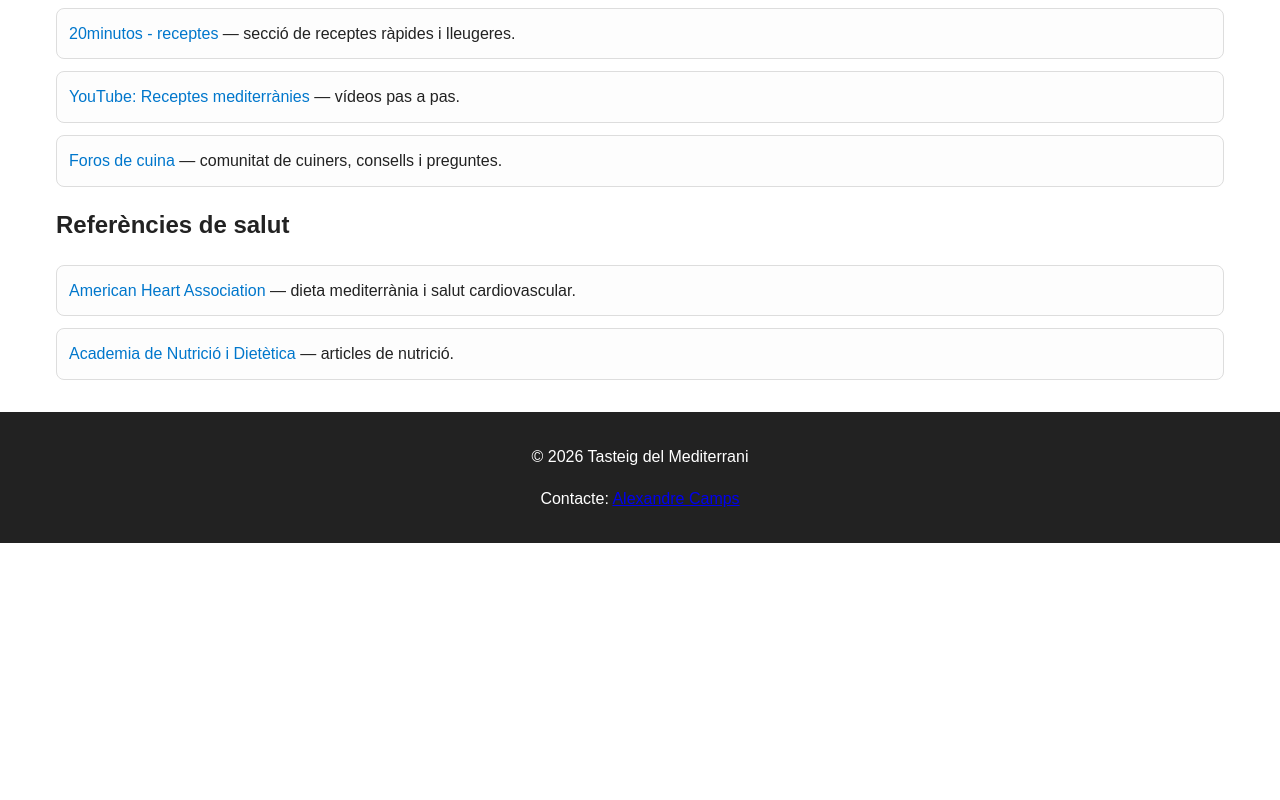
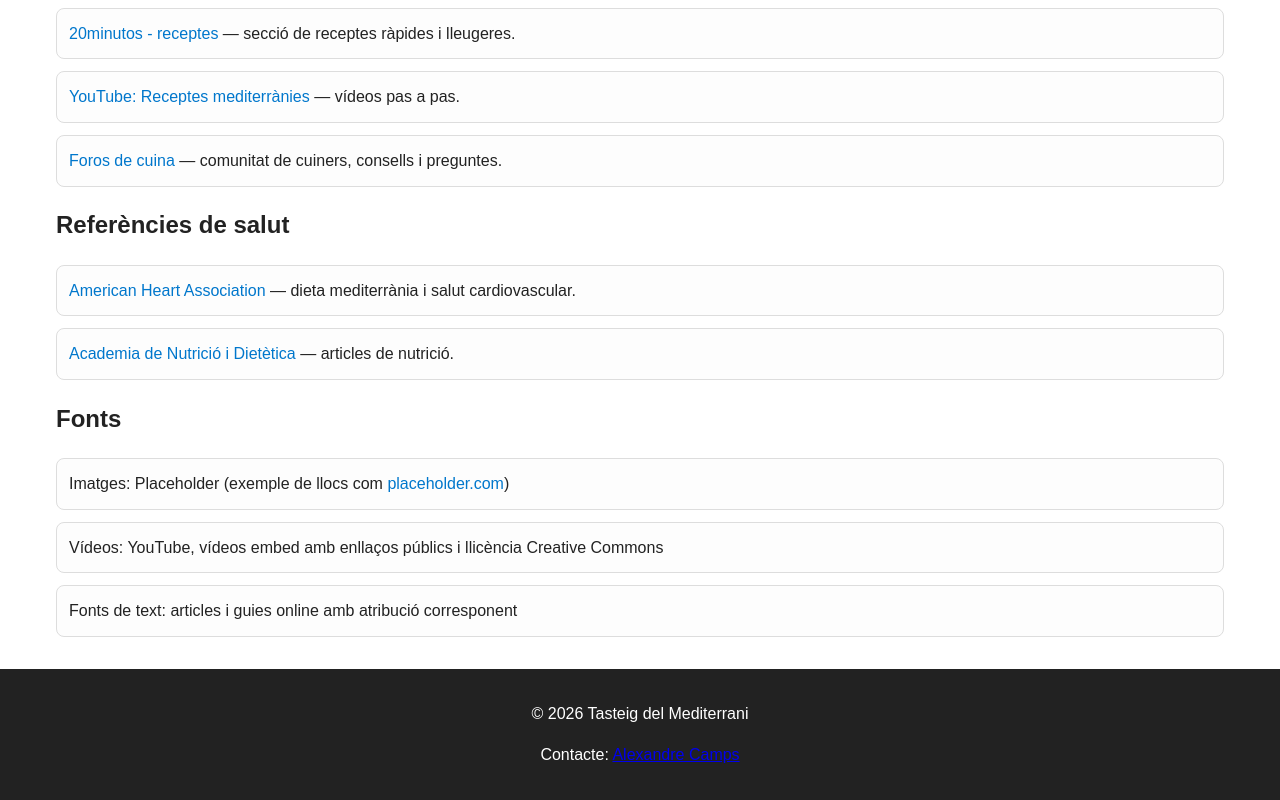
Before and after one commit to acampsme/PAC1-eines, a website built with Parcel: page src/links.html in a window 1280 px wide. Shown: the part 435-1235 px from the top of the page. Before the commit the page ends 978 px from the top, so only its background shows below. Built offline with nearby package versions, Linux system fonts and the light colour scheme.

Commit message:
noves fonts

```diff
--- a/src/links.html
+++ b/src/links.html
@@ -39,7 +39,15 @@
       <li><a href="https://www.heart.org" target="_blank" rel="noopener noreferrer">American Heart Association</a> — dieta mediterrània i salut cardiovascular.</li>
       <li><a href="https://www.eatright.org" target="_blank" rel="noopener noreferrer">Academia de Nutrició i Dietètica</a> — articles de nutrició.</li>
     </ul>
+
+  <h2>Fonts</h2>
+    <ul class="links-list">
+    <li>Imatges: Placeholder (exemple de llocs com <a href="https://placeholder.com" target="_blank">placeholder.com</a>)</li>
+    <li>Vídeos: YouTube, vídeos embed amb enllaços públics i llicència Creative Commons</li>
+    <li>Fonts de text: articles i guies online amb atribució corresponent</li>
+  </ul>
   </section>
+
 </main>
 
 <footer>
```
